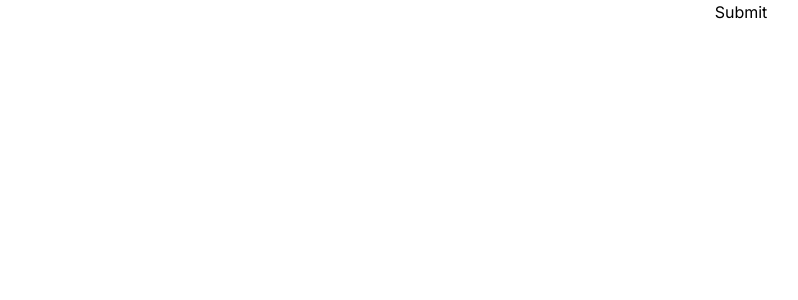
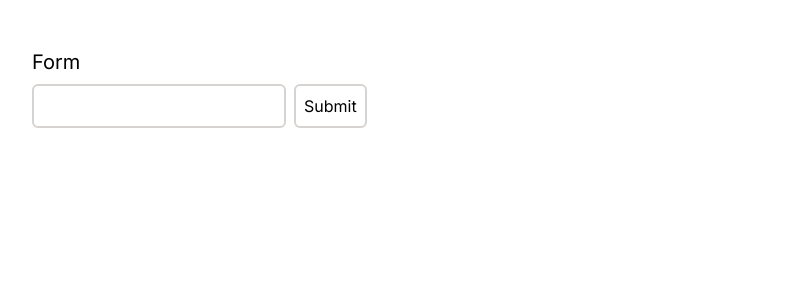
Before and after one commit to gustavokuhl/de-registry-front-test, a Next.js app: page / in a window 1280 px wide. Shown: the top 300 px of the page, without its empty margins (16-814 px from the left). Built offline with nearby package versions, Linux system fonts and the light colour scheme.

Commit message:
style: simple style

```diff
--- a/src/app/layout.tsx
+++ b/src/app/layout.tsx
@@ -16,7 +16,7 @@ export default function RootLayout({
 }>) {
   return (
     <html lang="en">
-      <body className={inter.className}>{children}</body>
+      <body className={`${inter.className} w-100 h-full`}>{children}</body>
     </html>
   )
 }
--- a/src/app/page.tsx
+++ b/src/app/page.tsx
@@ -6,14 +6,34 @@ export default function Home() {
       nome: formData.get("nome"),
     }
 
+    await fetch("/", {
+      method: "POST",
+      headers: {
+        "Content-type": "application/json",
+      },
+      body: JSON.stringify(rawFormData),
+    })
+
     console.log(rawFormData)
   }
   return (
-    <main className="flex justify-center items-center">
-      <form action={onSubmit}>
-        <input type="text" name="nome" />
-        <input type="submit" />
-      </form>
+    <main className="flex flex-col gap-8 p-12">
+      <div className="flex flex-col gap-2">
+        <h1 className="text-xl">Form</h1>
+        <form action={onSubmit}>
+          <div className="flex gap-2">
+            <input
+              type="text"
+              name="nome"
+              className="p-2 border-2 border-stone-300 rounded-md"
+            />
+            <input
+              type="submit"
+              className="p-2 border-2 border-stone-300 rounded-md cursor-pointer"
+            />
+          </div>
+        </form>
+      </div>
     </main>
   )
 }
```
